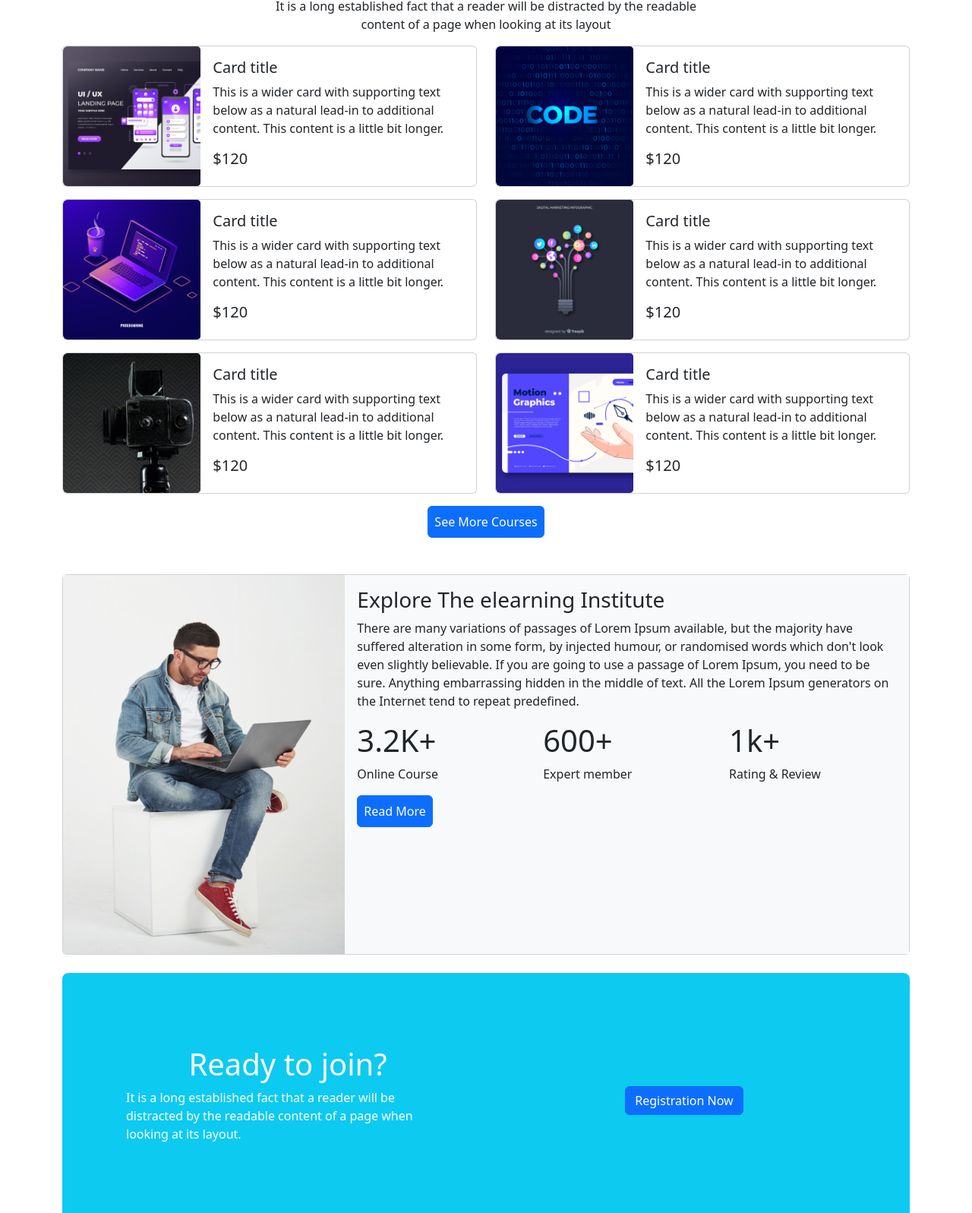
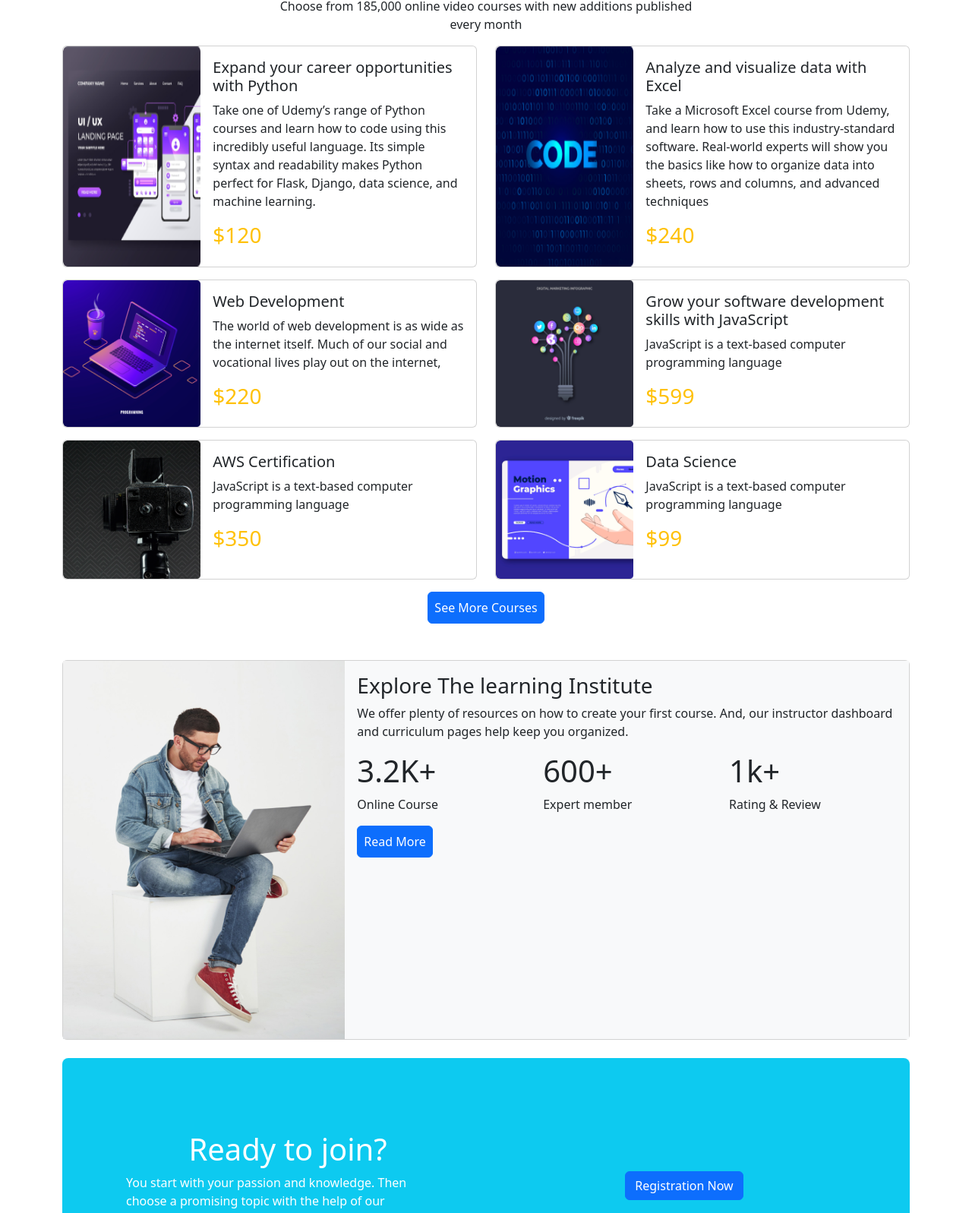
Before and after one commit to muhib95/udemy, a plain HTML site: page index.html in a window 1280 px wide. Shown: the part 790-2387 px from the top of the page at 76% size. Drawn offline with nearby package versions, Linux system fonts and the light colour scheme.

Commit message:
text add and color

```diff
--- a/index.html
+++ b/index.html
@@ -68,24 +68,24 @@
           <div class="carousel-item active bg-dark bg-gradient" data-bs-interval="1000">
             <img src="images/cover/cover-1.png" class="opacity-75 d-block w-100 nav-image" alt="...">
             <div class="carousel-caption position-absolute top-50 start-30">
-              <h5>First slide label</h5>
-              <p>Some representative placeholder content for the first slide.</p>
+              <h5>Learning that gets you</h5>
+              <p>Skills for your present (and your future). Get started with us.</p>
               <a class="btn btn-primary" href="#">Get Started</a>
             </div>
           </div>
           <div class="carousel-item bg-dark bg-gradient" data-bs-interval="1000">
             <img src="images/cover/cover-2.jpg" class=" opacity-75 d-block w-100 nav-image" alt="...">
             <div class="carousel-caption position-absolute top-50 start-30">
-              <h5>First slide label</h5>
-              <p>Some representative placeholder content for the first slide.</p>
+              <h5>Unlock the power of your people</h5>
+              <p>Udemy Business is trusted by 10.5K+ companies around the world.</p>
               <a class="btn btn-primary" href="#">Get Started</a>
             </div>
           </div>
           <div class="carousel-item bg-dark bg-gradient" data-bs-interval="1000">
             <img src="images/cover/cover-3.jpg" class="opacity-75 d-block w-100 nav-image" alt="...">
             <div class="carousel-caption position-absolute top-50 start-30">
-              <h5>First slide label</h5>
-              <p>Some representative placeholder content for the first slide.</p>
+              <h5>Expand your career opportunities</h5>
+              <p>Take one of Udemy’s range of Python courses and learn how to code using this incredibly useful language</p>
               <a class="btn btn-primary" href="#">Get Started</a>
             </div>
           </div>
@@ -112,7 +112,7 @@
   <section class="w-50 m-auto">
     <div class="d-flex flex-column align-items-center">
       <h1 class="text-center">Discover Our Popular Courses</h1>
-      <p class="text-center" >It is a long established fact that a reader will be distracted by the readable content of a page when looking at its layout</p>
+      <p class="text-center" >Choose from 185,000 online video courses with new additions published every month</p>
     </div>
 
   </section>
@@ -128,9 +128,9 @@
             </div>
             <div class="col-md-8 col-lg-8">
               <div class="card-body">
-                <h5 class="card-title">Card title</h5>
-                <p class="card-text">This is a wider card with supporting text below as a natural lead-in to additional content. This content is a little bit longer.</p>
-                <h5>$120</h5>
+                <h5 class="card-title">Expand your career opportunities with Python</h5>
+                <p class="card-text">Take one of Udemy’s range of Python courses and learn how to code using this incredibly useful language. Its simple syntax and readability makes Python perfect for Flask, Django, data science, and machine learning. </p>
+                <h3 class="text-warning">$120</h3>
               </div>
             </div>
           </div>
@@ -144,9 +144,9 @@
             </div>
             <div class="col-md-8 col-lg-8">
               <div class="card-body">
-                <h5 class="card-title">Card title</h5>
-                <p class="card-text">This is a wider card with supporting text below as a natural lead-in to additional content. This content is a little bit longer.</p>
-                <h5>$120</h5>
+                <h5 class="card-title">Analyze and visualize data with Excel</h5>
+                <p class="card-text">Take a Microsoft Excel course from Udemy, and learn how to use this industry-standard software. Real-world experts will show you the basics like how to organize data into sheets, rows and columns, and advanced techniques  </p>
+                <h3 class="text-warning">$240</h3>
               </div>
             </div>
           </div>
@@ -160,9 +160,9 @@
             </div>
             <div class="col-md-8 col-lg-8">
               <div class="card-body">
-                <h5 class="card-title">Card title</h5>
-                <p class="card-text">This is a wider card with supporting text below as a natural lead-in to additional content. This content is a little bit longer.</p>
-                <h5>$120</h5>
+                <h5 class="card-title">Web Development</h5>
+                <p class="card-text">The world of web development is as wide as the internet itself. Much of our social and vocational lives play out on the internet, </p>
+                <h3 class="text-warning">$220</h3>
               </div>
             </div>
           </div>
@@ -176,9 +176,9 @@
             </div>
             <div class="col-md-8 col-lg-8">
               <div class="card-body">
-                <h5 class="card-title">Card title</h5>
-                <p class="card-text">This is a wider card with supporting text below as a natural lead-in to additional content. This content is a little bit longer.</p>
-                <h5>$120</h5>
+                <h5 class="card-title">Grow your software development skills with JavaScript</h5>
+                <p class="card-text">JavaScript is a text-based computer programming language  </p>
+                <h3 class="text-warning">$599</h3>
               </div>
             </div>
           </div>
@@ -192,9 +192,9 @@
             </div>
             <div class="col-md-8 col-lg-8">
               <div class="card-body">
-                <h5 class="card-title">Card title</h5>
-                <p class="card-text">This is a wider card with supporting text below as a natural lead-in to additional content. This content is a little bit longer.</p>
-                <h5>$120</h5>
+                <h5 class="card-title">AWS Certification</h5>
+                <p class="card-text">JavaScript is a text-based computer programming language  </p>
+                <h3 class="text-warning">$350</h3>
               </div>
             </div>
           </div>
@@ -208,9 +208,9 @@
             </div>
             <div class="col-md-8 col-lg-8">
               <div class="card-body">
-                <h5 class="card-title">Card title</h5>
-                <p class="card-text">This is a wider card with supporting text below as a natural lead-in to additional content. This content is a little bit longer.</p>
-                <h5>$120</h5>
+                <h5 class="card-title"> Data Science</h5>
+                <p class="card-text">JavaScript is a text-based computer programming language  </p>
+                <h3 class="text-warning">$99</h3>
               </div>
             </div>
           </div>
@@ -238,13 +238,8 @@
         </div>
         <div class="col-md-8 col-lg-8 bg-light">
           <div class="card-body">
-            <h3 class="card-title">Explore The elearning Institute</h3>
-            <p class="card-text">There are many variations of passages of Lorem Ipsum available, but the
-              majority have suffered alteration in some form, by injected humour, or
-              randomised words which don't look even slightly believable. If you are going
-              to use a passage of Lorem Ipsum, you need to be sure.
-              Anything embarrassing hidden in the middle of text. All the Lorem Ipsum
-              generators on the Internet tend to repeat predefined.</p>
+            <h3 class="card-title">Explore The learning Institute</h3>
+            <p class="card-text">We offer plenty of resources on how to create your first course. And, our instructor dashboard and curriculum pages help keep you organized.</p>
 
               <div class="row row-cols-2 row-cols-md-2 row-cols-lg-3">
                 <div class="col"><div>
@@ -279,7 +274,7 @@
     <div class="row p-5">
       <div class="col-lg-6 d-flex flex-column align-items-center justify-content-center p-5">
         <h1 class="text-white">Ready to join?</h1>
-        <p class="text-white">It is a long established fact that a reader will be distracted by the readable content of a page when looking at its layout.</p>
+        <p class="text-white">You start with your passion and knowledge. Then choose a promising topic with the help of our Marketplace Insights tool.</p>
       </div>
       <div class="col-lg-6 d-flex flex-column align-items-center justify-content-center p-5">
        <!-- Button trigger modal -->
@@ -314,8 +309,7 @@
       <div class="d-flex flex-column">
         <h1>Meet Our Successfull
           Students</h1>
-        <p  >It is a long established fact that a reader will be distracted by the
-          readable content of a page when looking at its layout.</p>
+        <p  >Our Instructor Support Team is here to answer your questions and review your test video, while our Teaching Center gives you plenty of resources to help you through the process. </p>
       </div>
     </div>
 
@@ -331,7 +325,7 @@
               <img src="images/student/student-1.png" class="card-img-top" alt="...">
               <div class="card-body">
                 <h5 class="card-title">Awlad Hossain</h5>
-              <h6 class="card-subtitle mb-2 text-muted">UIUX Designer</h6>
+              <h6 class="card-subtitle mb-2 text-muted">Web Developer</h6>
               </div>
             </div>
           </div>
@@ -340,7 +334,7 @@
           <div class="p-3"><div class="card">
             <img src="images/student/student-2.png" class="card-img-top" alt="...">
             <div class="card-body">
-              <h5 class="card-title">Awlad Hossain</h5>
+              <h5 class="card-title">Jalina Hossain</h5>
             <h6 class="card-subtitle mb-2 text-muted">UIUX Designer</h6>
             </div>
           </div></div>
@@ -349,7 +343,7 @@
           <div class="p-3 "><div class="card" >
             <img src="images/student/student-3.png" class="card-img-top" alt="...">
             <div class="card-body">
-              <h5 class="card-title">Awlad Hossain</h5>
+              <h5 class="card-title">Frank Kane</h5>
             <h6 class="card-subtitle mb-2 text-muted">UIUX Designer</h6>
             </div>
           </div></div>
@@ -358,8 +352,8 @@
           <div class="p-3"><div class="card" >
             <img src="images/student/student-4.png" class="card-img-top" alt="...">
             <div class="card-body">
-              <h5 class="card-title">Awlad Hossain</h5>
-            <h6 class="card-subtitle mb-2 text-muted">UIUX Designer</h6>
+              <h5 class="card-title">Moshe</h5>
+            <h6 class="card-subtitle mb-2 text-muted">Software Engineer</h6>
             </div>
           </div></div>
         </div>
@@ -378,8 +372,7 @@
   <section class="w-50 m-auto">
     <div class="d-flex flex-column align-items-center">
       <h1 class="text-center">Some Students Feedback</h1>
-      <p class="text-center" >t is a long established fact that a reader will be distracted by the readable
-        content of a page when looking at its layout</p>
+      <p class="text-center" >The purpose of feedback in the assessment and learning process is to improve a student's performance - not put a damper on it.</p>
     </div>
 
   </section>
@@ -402,10 +395,9 @@
                     <i class="fa-regular fa-star"></i>
                   </div>
                 </div>
-                <p class="card-text">There are many variations of passages of Lorem Ipsum available, but
-                  the majority have suffered alteration in some form, by injected
-                  humour, or randomised words which don't look even slightly
-                  believable. If you are going to use a passage of Lorem.</p>
+                <p class="card-text">When assessing your classroom, consider how to allow all students to contribute, how to respond to the student feedback and how often to collect feedback. All types of assessment are based on the principle that the more you understand how students are learning, the more effective your teaching will be.
+
+                </p>
                 <div>
                   <div class="d-flex mt-3">
                     <div class="me-5">
@@ -436,10 +428,9 @@
                   <i class="fa-regular fa-star"></i>
                 </div>
               </div>
-              <p class="card-text">There are many variations of passages of Lorem Ipsum available, but
-                the majority have suffered alteration in some form, by injected
-                humour, or randomised words which don't look even slightly
-                believable. If you are going to use a passage of Lorem.</p>
+              <p class="card-text">All types of assessment are based on the principle that the more you understand how students are learning, the more effective your teaching will be.When assessing your classroom, consider how to allow all students to contribute, how to respond to the student feedback and how often to collect feedback.
+
+              </p>
               <div>
                 <div class="d-flex mt-3">
                   <div class="me-5">
@@ -464,8 +455,7 @@
   <section class="w-50 m-auto mt-5">
     <div class="d-flex flex-column align-items-center">
       <h1 class="text-center">Frequently Asked Questions</h1>
-      <p class="text-center" >It is a long established fact that a reader will be distracted by the readable
-        content of a page when looking at its layout</p>
+      <p class="text-center" >A frequently asked questions list is often used in articles, websites, email lists, and online forums where common questions tend to recur, </p>
     </div>
 
   </section>
```
